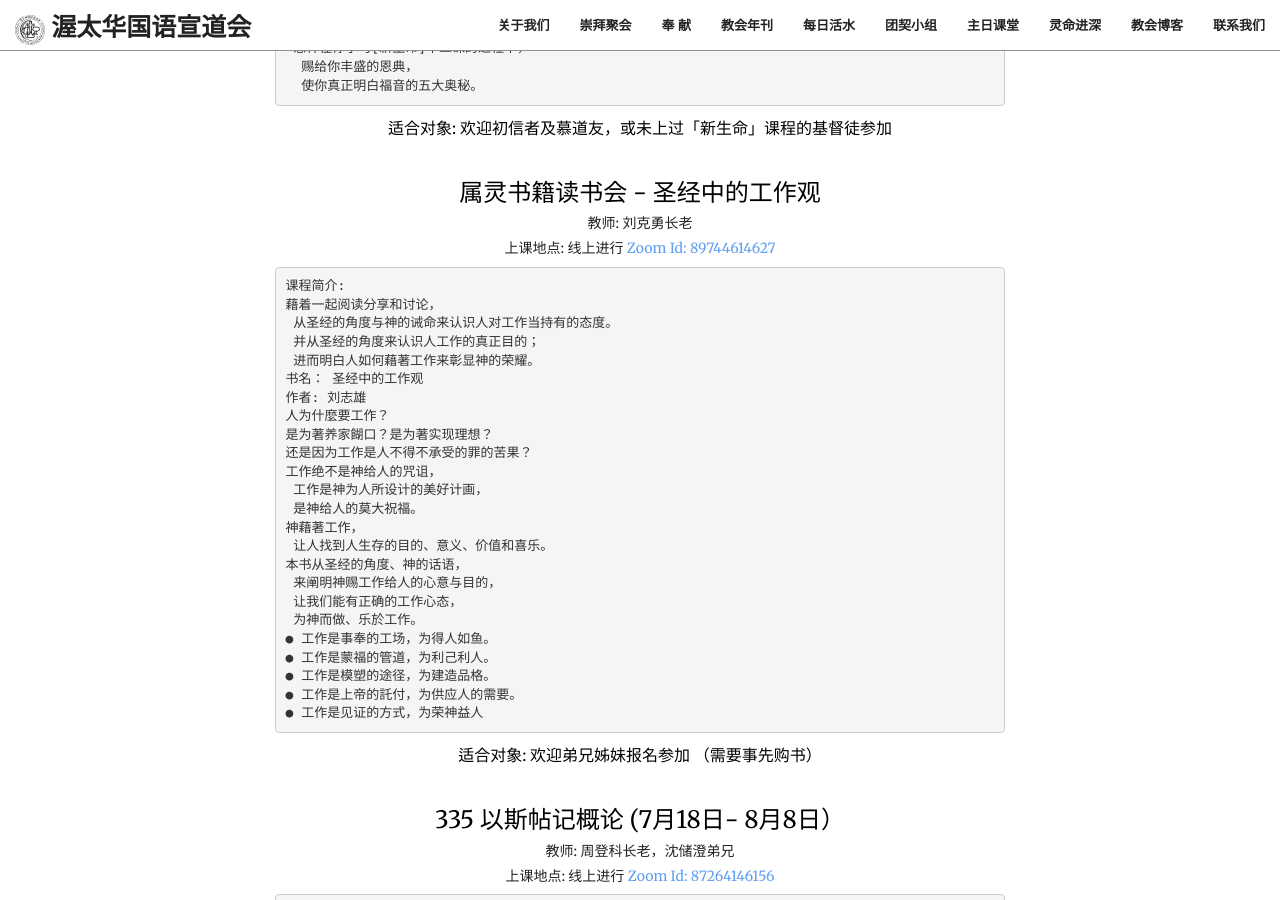
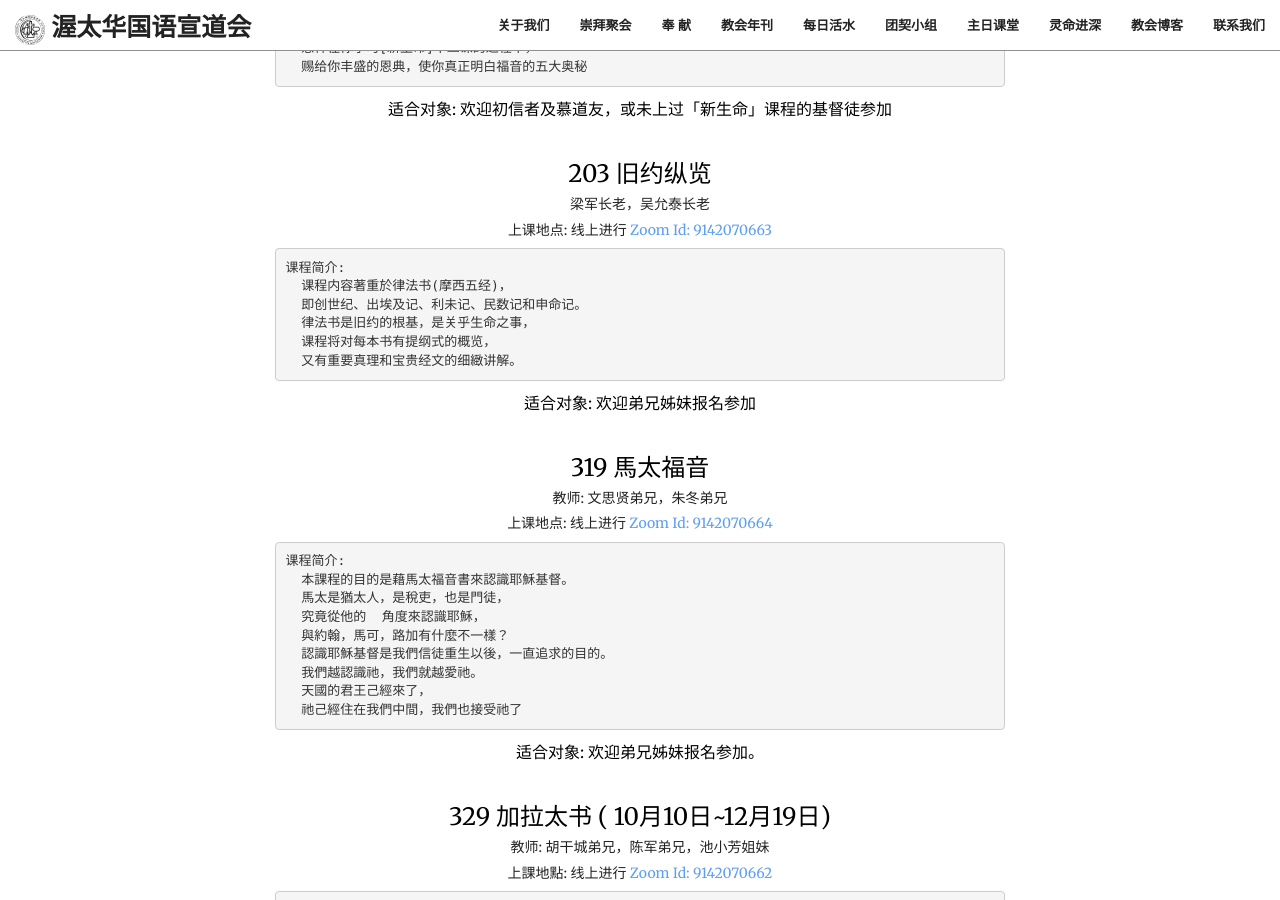
Before and after one commit to JonasYow/ottawaomac, a Jekyll site: the page built from index.html, in a window 1280 px wide and 900 px high, scrolled down 7171 px. Built offline with Jekyll 4.4.1, drawn with Linux system fonts in a browser that asks for light colours; some web fonts are replaced; some of the changed text lies outside the part shown.

Commit message:
update sunday school

```diff
--- a/_data/sundayschool.yaml
+++ b/_data/sundayschool.yaml
@@ -1,107 +1,100 @@
 - title: "101 新生命／新生活系列：新生命"
-  teacher: "教师: 兰青道长老"
+  teacher: "教师: 兰青道长老，吴建广執事"
   room: '上课地点: 线上进行 <a href="https://zoom.us/j/9142070661">Zoom Id: 9142070661</a>'
   content: |
    课程简介:
-    奉耶稣基督的名衷心的祝贺你作出了明智的抉择，
-    参加[新生命]学习。
-    你因为追求真理，寻求人生真正的意义，
+     奉耶稣基督的名衷心的祝贺你作出了明智的抉择，
+     参加[新生命]学习。
+     你因为追求真理，寻求人生真正的意义，
      而参加到[新生命---福音性查经]学习中来，
      这的确是明智的选择。
-    刚开始，也许会有一些难以理解的地方，
+     刚开始，也许会有一些难以理解的地方，
      但不要懈气，只要坚持下去，
      记住:“冰冻三尺，非一日之寒”。
-    愿神在你学习[新生命]十二课的过程中，
-     赐给你丰盛的恩典，
-     使你真正明白福音的五大奥秘。
+     愿神在你学习[新生命]十二课的过程中，
+     赐给你丰盛的恩典，使你真正明白福音的五大奥秘
   applicable: "适合对象: 欢迎初信者及慕道友，或未上过「新生命」课程的基督徒参加"
 
-- title: "属灵书籍读书会 - 圣经中的工作观 "
-  teacher: "教师: 刘克勇长老"
-  room: '上课地点: 线上进行 <a href="https://zoom.us/j/89744614627">Zoom Id: 89744614627</a>'
+- title: "203 旧约纵览"
+  teacher: "梁军长老，吴允泰长老"
+  room: '上课地点: 线上进行 <a href="https://zoom.us/j/9142070663">Zoom Id: 9142070663</a>'
   content: |
     课程简介:
-    藉着一起阅读分享和讨论，
-     从圣经的角度与神的诫命来认识人对工作当持有的态度。
-     并从圣经的角度来认识人工作的真正目的；
-     进而明白人如何藉著工作来彰显神的荣耀。
-    书名： 圣经中的工作观
-    作者: 刘志雄
-    人为什麼要工作？
-    是为著养家餬口？是为著实现理想？
-    还是因为工作是人不得不承受的罪的苦果？
-    工作绝不是神给人的咒诅，
-     工作是神为人所设计的美好计画，
-     是神给人的莫大祝福。
-    神藉著工作，
-     让人找到人生存的目的、意义、价值和喜乐。
-    本书从圣经的角度、神的话语，
-     来阐明神赐工作给人的心意与目的，
-     让我们能有正确的工作心态，
-     为神而做、乐於工作。
-    ● 工作是事奉的工场，为得人如鱼。
-    ● 工作是蒙福的管道，为利己利人。
-    ● 工作是模塑的途径，为建造品格。
-    ● 工作是上帝的託付，为供应人的需要。
-    ● 工作是见证的方式，为荣神益人
-  applicable: "适合对象: 欢迎弟兄姊妹报名参加 （需要事先购书）"
+      课程内容著重於律法书(摩西五经)，
+      即创世纪、出埃及记、利未记、民数记和申命记。
+      律法书是旧约的根基，是关乎生命之事，
+      课程将对每本书有提纲式的概览，
+      又有重要真理和宝贵经文的细緻讲解。
+  applicable: "适合对象: 欢迎弟兄姊妹报名参加"
 
-- title: "335 以斯帖记概论 (7月18日- 8月8日）"
-  teacher: "教师: 周登科长老，沈储澄弟兄"
-  room: '上课地点: 线上进行 <a href="https://us02web.zoom.us/j/87264146156?pwd=R29PNG91MDU1Mk5EMjRqRU5hNDNJdz09#success">Zoom Id: 87264146156</a>'
+- title: "319 馬太福音"
+  teacher: "教师: 文思贤弟兄，朱冬弟兄"
+  room: '上课地点: 线上进行 <a href="https://us02web.zoom.us/j/9142070664">Zoom Id: 9142070664</a>'
   content: |
     课程简介:
-    【以斯帖记】这卷书，不仅是历史书，
-      记录了犹太民族存亡的重要历史；
-      还像是一齣充满悬念的戏剧，
-      神就是这部戏绝妙的编剧和导演。
-     神藉着以斯帖，
-     奇迹般地挽救了犹太民族。
-     后来，神又藉着从犹太民族而出的主耶稣基督，
-      完成了救赎全人类的计划。
+      本課程的目的是藉馬太福音書來認識耶穌基督。
+      馬太是猶太人，是稅吏，也是門徒，
+      究竟從他的  角度來認識耶穌，
+      與約翰，馬可，路加有什麼不一樣？
+      認識耶穌基督是我們信徒重生以後，一直追求的目的。
+      我們越認識祂，我們就越愛祂。
+      天國的君王己經來了，
+      祂己經住在我們中間，我們也接受祂了
   applicable: "适合对象: 欢迎弟兄姊妹报名参加。"
 
-- title: "509 威斯敏斯德信条（8月15日- 9月26日）"
-  teacher: "教师: 周鹏长老，林子涵弟兄"
-  room: '上課地點: 线上进行 <a href="https://us02web.zoom.us/j/9142070664">Zoom Id: 9142070664</a>'
+- title: "329 加拉太书 ( 10月10日~12月19日)"
+  teacher: "教师: 胡干城弟兄，陈军弟兄，池小芳姐妹"
+  room: '上課地點: 线上进行 <a href="https://us02web.zoom.us/j/9142070662">Zoom Id: 9142070662</a>'
+  content: |
+    課程目標:
+      1、读透《加拉太书》；
+      2、操练有效的读经方法；
+      3、持守纯正福音
+
+    课程简介:
+      常常受到异教、异端、极端的侵袭与搅扰，
+      会需要持守在纯正福音的教导中，
+      在这末世的属灵征战中得胜。
+     《加拉太书》的学习，不仅是为此目的，
+      也帮助弟兄姐妹操练有效的读经方法，
+      学会吃神的话语，被圣灵引领，
+      来应用在自己的每日灵修中，
+      建造内在生命，过一个与神同行的美好生活。
+  applicable: "适合对象: 欢迎弟兄姊妹报名参加。"
+
+- title: "508 基督教灵修传统介绍及操练"
+  teacher: "陈明道牧师，李立姐妹"
+  room: '上课地点: 线上进行 <a href="https://us02web.zoom.us/j/6132367656">Zoom Id: 6132367656</a>'
   content: |
     课程简介:
-    英国内战期间（1642-1651年，又称为清教徒革命），
-     英格兰议会希望放弃主教制、
-     以清教徒改革的原则重整英格兰教会
-     （圣公会，Anglican Church），
-     与持守加尔文教义的苏格兰联盟，
-     所以于1643年开始在伦敦
-      威斯敏斯德教堂召开了一个大型神学会议，
-     与会人士有121位牧师和长老、30位议员，
-     包括6位苏格兰的代表。
-    这些代表召开了一千多次会议，
-    最终于1646年底完成了《威斯敏斯德信条》。
-    这一信条内容完整、精确、简洁、平衡，
-     每个句子都经过小组的仔细斟酌和大会的公开辩论，
-     并根据英格兰议会的要求加上了附注经文.
-     《威斯敏斯德信条》深受清教徒的喜爱，
-     也为苏格兰议会所接纳，
-     后来随着新大陆的移民而传入北美，
-     是英美的长老会、北美的公理会及浸信会中最具影响力之信条。
-    更多的福音派教会虽然没有正式采用《威斯敏斯德信条》，
-     但却不同程度地采用了该信条的神学和教义。
+      基督徒的灵命塑造是一个神所订立的过程，
+      塑造我们全人具有基督的品格和本性。
+      基督教的属灵传统有著2千年的丰富历史与传承,
+      而5百年前的宗教改革让个别宗派、
+      教会与基督徒聚焦於特定的灵修操练。
+      本课程重新检视福音派的属灵传统,
+      并介绍教会历史中不同的灵修路径,
+      期许同学对基督教的属灵传统有更全面及深入的认识。
+      本课程著重全人生命的整合,
+      鼓励同学针对课堂上所介绍的灵修方法,
+      在周间作实际的操练,
+      并在下次上课时与老师及其他同学分享操练心得。
   applicable: "适合对象: 欢迎弟兄姊妹报名参加。"
 
-- title: "如何带领小组查经 （9月12日- 9月26日）"
-  teacher: "孙晓玲姊妹"
-  room: '上课地点: 线上进行 <a href="https://us02web.zoom.us/j/9142070663">Zoom Id: 9142070663</a>'
+- title: "「有穆共睹」 - 認識伊斯蘭課程"
+  teacher: "本課程由本教會與加拿大領袖訓練協會 (CAMI) 合辦"
+  room: '上课地点: 线上进行 <a href="https://us02web.zoom.us/j/6132367656">Zoom Id: 6132367656</a>'
   content: |
+    課程目標:
+      - 思想為何要關心穆斯林
+      - 認識伊斯蘭與基督信仰的分別
+      - 了解伊斯蘭對本地及世界之影響
+      - 讓信徒更委身實踐宣教使命
     课程简介:
-    你认为带领查经，难不难？
-    如果你认为难，难在哪方面？
-    事实，带领查经并不难，
-     只要你愿意谦卑，不断学习，
-     遵照一些指导和原则，
-     带领查经是让你先尝神话语的甘甜。
-    这门课将深入浅出的
-     让有负担带领小组查经的弟兄姐妹
-     认识什么是小组查经，它的优点，
-     如何预备，如何带领，
-     并且一起操作讨论。
+      課堂以視頻，討論，PPT與導師教導的模式進行。
+      我們相信培訓需要有地方教會的領導和參與，
+      而教會是以基督為中心、聖約和宣教的群體，
+      教會建立的目標在於服事神，為要叫神得榮耀，
+      盼望與教會合作，
+      透過課程能培育門徒去承擔主所託付宣教的使命!
   applicable: "适合对象: 欢迎弟兄姊妹报名参加。"
--- a/_includes/sundayschool.html
+++ b/_includes/sundayschool.html
@@ -2,10 +2,10 @@
     <div class="container">
         <div class="row">
             <div class="col-lg-12 text-center">
-                <h2 class="section-heading filtered"><strong>2021年第3季 (7~9月)  中文成人主日学</strong></h2>
+                <h2 class="section-heading filtered"><strong>22021年第4季 (10~12月))  中文成人主日学</strong></h2>
                 <h4>上课时间： 7月4日~9月29日, 每主日上午 9~10奌</h4>
                 <hr class="primary">
-                <p>OMAC 2021 第三季主日学<a href="https://docs.google.com/forms/d/e/1FAIpQLSfCp49RNGUsBGlO3X9vwjJqvsXQMxgniozG9DLm7PME_PgAUw/viewform">报名表</a></p>
+                <p>OMAC 2021 第4季主日学<a href="https://forms.gle/k3bvwziQidiE1zfy9">报名表</a></p>
             </div>
         </div>
     </div>
```
